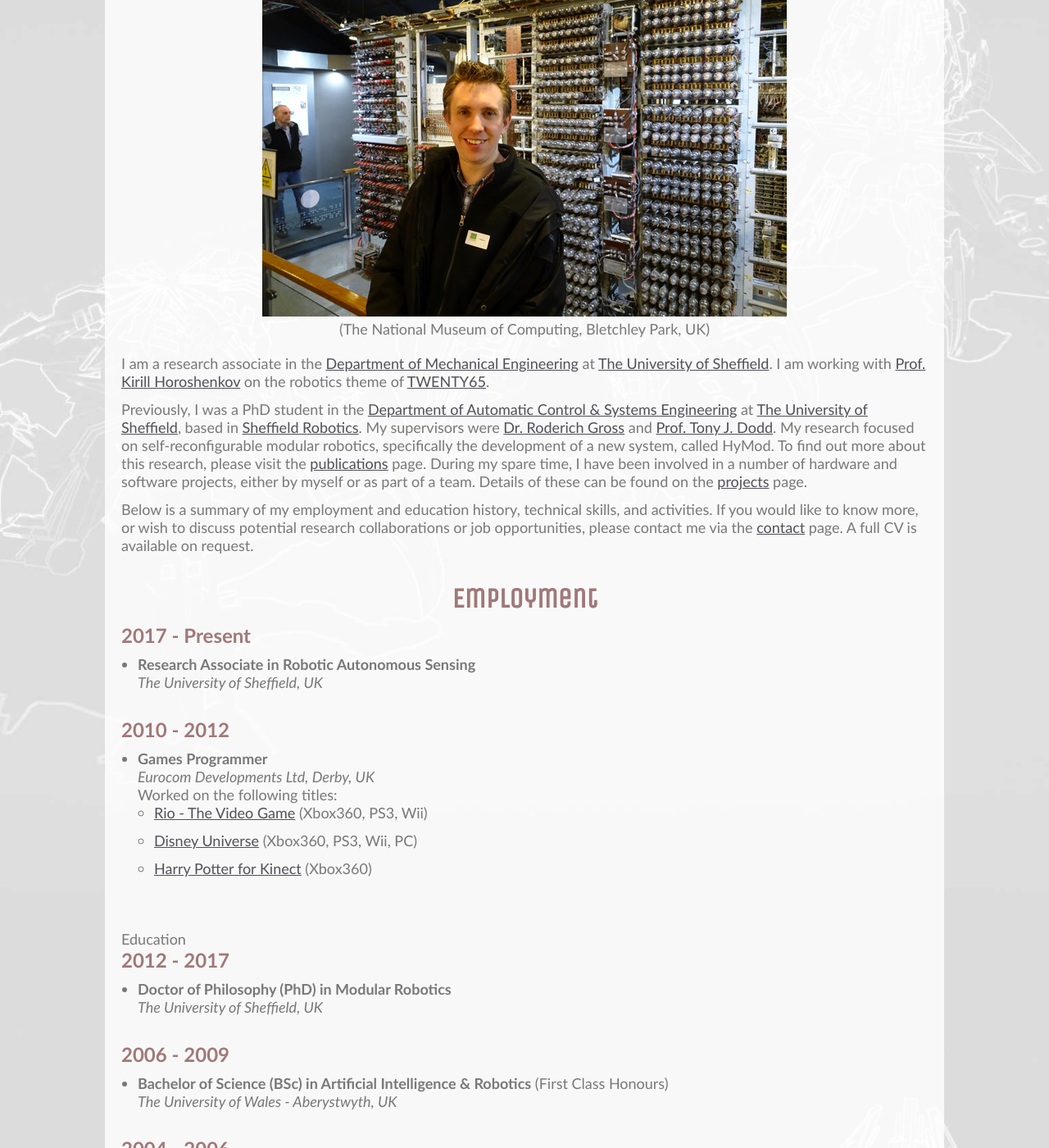
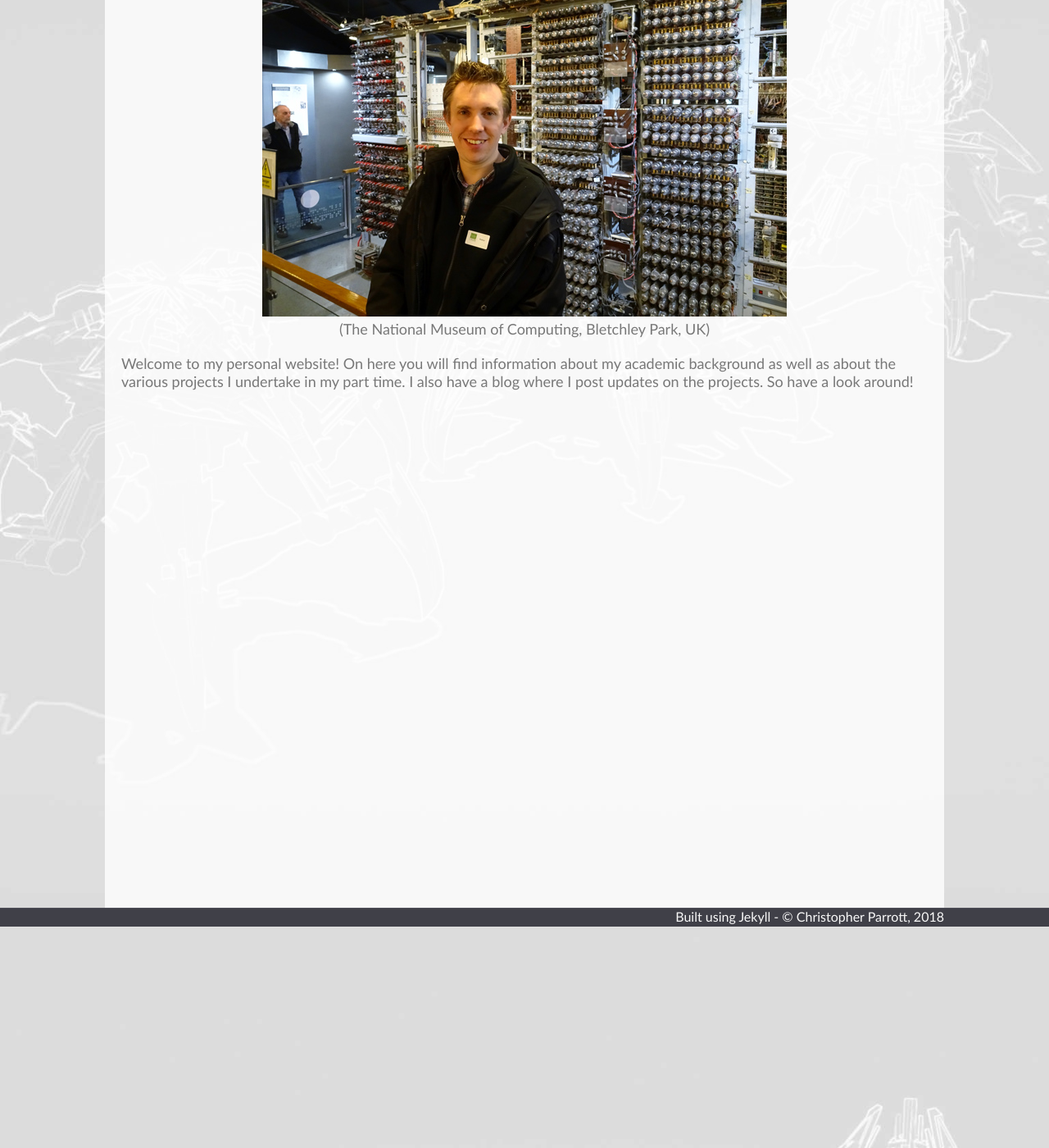
Before and after one commit to christophertmparrott/christophertmparrott.github.io, a Jekyll site: the page built from index.html, in a window 1280 px wide and 1400 px high, scrolled down 271 px. Shown: the whole window at 82% size. Built offline with Jekyll 4.4.1, drawn with Linux system fonts in a browser that asks for light colours; some web fonts are replaced; some of the changed text lies outside the part shown.

Commit message:
New temporary home page

```diff
--- a/index.html
+++ b/index.html
@@ -8,114 +8,4 @@ description: Academic and personal website of Christopher Parrott
 					<center>(The National Museum of Computing, Bletchley Park, UK)</center>
 				</div>
 
-
-				<p>I am a research associate in the <a href="http://www.sheffield.ac.uk/mecheng" target="_blank">Department of Mechanical Engineering</a> at <a href="http://www.sheffield.ac.uk/" target="_blank">The University of Sheffield</a>. I am working with <a href="http://www.sheffield.ac.uk/mecheng/staff/horoshenkov" target="_blank">Prof. Kirill Horoshenkov</a> on the robotics theme of <a href="http://twenty65.ac.uk/" target="_blank">TWENTY65</a>.</p>
-
-				<p>Previously, I was a PhD student in the <a href="http://www.sheffield.ac.uk/acse" target="_blank">Department of Automatic Control & Systems Engineering</a> at <a href="http://www.sheffield.ac.uk/" target="_blank">The University of Sheffield</a>, based in <a href="http://www.sheffieldrobotics.ac.uk/" target="_blank">Sheffield Robotics</a>. My supervisors were <a href="http://www.sheffield.ac.uk/acse/staff/roderich-gross" target="_blank">Dr. Roderich Gross</a> and <a href="https://www.sheffield.ac.uk/acse/staff/tjd" target="_blank">Prof. Tony J. Dodd</a>. My research focused on self-reconfigurable modular robotics, specifically the development of a new system, called HyMod. To find out more about this research, please visit the <a href="publications/">publications</a> page. During my spare time, I have been involved in a number of hardware and software projects, either by myself or as part of a team. Details of these can be found on the <a href="projects/">projects</a> page. </p>
-
-				<p>Below is a summary of my employment and education history, technical skills, and activities. If you would like to know more, or wish to discuss potential research collaborations or job opportunities, please contact me via the <a href="contact/">contact</a> page. A full CV is available on request.</p>
-				<br />
-
-
-				<h2>Employment</h2>
-				<h3>2017 - Present</h3>
-				<ul>
-					<li><b>Research Associate in Robotic Autonomous Sensing</b><br />
-					<i>The University of Sheffield, UK</i></li>
-				</ul>
-
-				<h3>2010 - 2012</h3>
-				<ul>
-					<li><b>Games Programmer</b><br />
-					<i>Eurocom Developments Ltd, Derby, UK</i><br />
-					Worked on the following titles:
-					<ul>
-						<li><a href="http://rio.wikia.com/wiki/Rio_Multiplayer_Party_Game!" target="_blank">Rio - The Video Game</a> (Xbox360, PS3, Wii)</li>
-						<li><a href="http://disney.wikia.com/wiki/Disney_Universe" target="_blank">Disney Universe</a> (Xbox360, PS3, Wii, PC)</i></li>
-						<li><a href="http://harrypotter.wikia.com/wiki/Harry_Potter_for_Kinect" target="_blank">Harry Potter for Kinect</a> (Xbox360)</li>
-					</ul></li>
-				</ul>
-
-
-				<h2">Education</h2>
-				<h3>2012 - 2017</h3>
-				<ul>
-					<li><b>Doctor of Philosophy (PhD) in Modular Robotics</b><br />
-					<i>The University of Sheffield, UK</i></li>
-				</ul>
-
-				<h3>2006 - 2009</h3>
-				<ul>
-					<li><b>Bachelor of Science (BSc) in Artificial Intelligence & Robotics</b> (First Class Honours)<br />
-					<i>The University of Wales - Aberystwyth, UK</i></li>
-				</ul>
-
-				<h3>2004 - 2006</h3>
-				<ul>
-					<li><b>A-Level in Electronics</b> (A Grade)<br />
-					<i>Bilborough College, Nottingham, UK</i></li>
-
-					<li><b>A-Level in Computing</b> (B Grade)<br />
-					<i>Bilborough College, Nottingham, UK</i></li>
-
-					<li><b>A-Level in Physics</b> (B Grade)<br />
-					<i>Bilborough College, Nottingham, UK</i></li>
-
-					<li><b>AS-Level in Mathematics</b> (C Grade)<br />
-					<i>Bilborough College, Nottingham, UK</i></li>
-				</ul>
-
-				<h2>Technical Skills</h2>
-				<h3>Programming Languages</h3>
-				<ul>
-					<li><b>Proficient In</b> - C/C++</li>
-
-					<li><b>Familiar With</b> - C#, Java, Assembly, XML, HTML, CSS, LaTeX</li>
-
-					<li><b>Experienced</b> - Visual Basic, Pascal, Prolog, PHP, JavaScript, Lua</li>
-				</ul>
-
-				<h3>Program Libraries</h3>
-				<ul>
-					<li><b>User Interface</b> - WxWidgets, Qt</li>
-
-					<li><b>Rendering</b> - DirectX, Ogre3D</li>
-
-					<li><b>Physics</b> - Havok</li>
-				</ul>
-
-
-				<h3>Applications</h3>
-				<ul>
-					<li><b>General</b> - Word, Excel and PowerPoint</li>
-
-					<li><b>Development Environments</b> - Visual Studio, Eclipse, Arduino</li>
-
-					<li><b>Printer Circuit Board Design</b> - DesignSpark PCB</li>
-
-					<li><b>Computer-Aided Design</b> - Solidworks, ProDesktop</li>
-
-					<li><b>2D Graphics</b> - Photoshop, Inkscape</li>
-
-					<li><b>3D Graphics</b> - Blender, Wings3D</li>
-				</ul>
-
-				<h2>Activities</h2>
-				<h3>2015 - 2016</h3>
-				<ul>
-					<li><b>Secretary</b><br />
-					<i><a href="https://slugsoc.co.uk/" target="_blank">Sheffield University Gaming Society</a></i><br />
-					Responsible for the smooth running of the society. Primary duties included:
-					<ul>
-						<li>Booking rooms for committee meetings and member events</li>
-						<li>Managing the society email account, mailing list, and Facebook page</li>
-						<li>Liaising with sponsors on tournament prizes and food deals</li>
-					</ul></li>
-				</ul>
-
-				<h3>2014 - 2015</h3>
-				<ul>
-					<li><b>Console Officer</b><br />
-					<i><a href="https://slugsoc.co.uk/" target="_blank">Sheffield University Gaming Society</a></i><br />
-					Responsible for organising weekly console gaming tournaments, as well as console activities at monthly LAN gaming events.</li>
-				</ul>
+				<p>Welcome to my personal website! On here you will find information about my academic background as well as about the various projects I undertake in my part time. I also have a blog where I post updates on the projects. So have a look around!</p>
```
